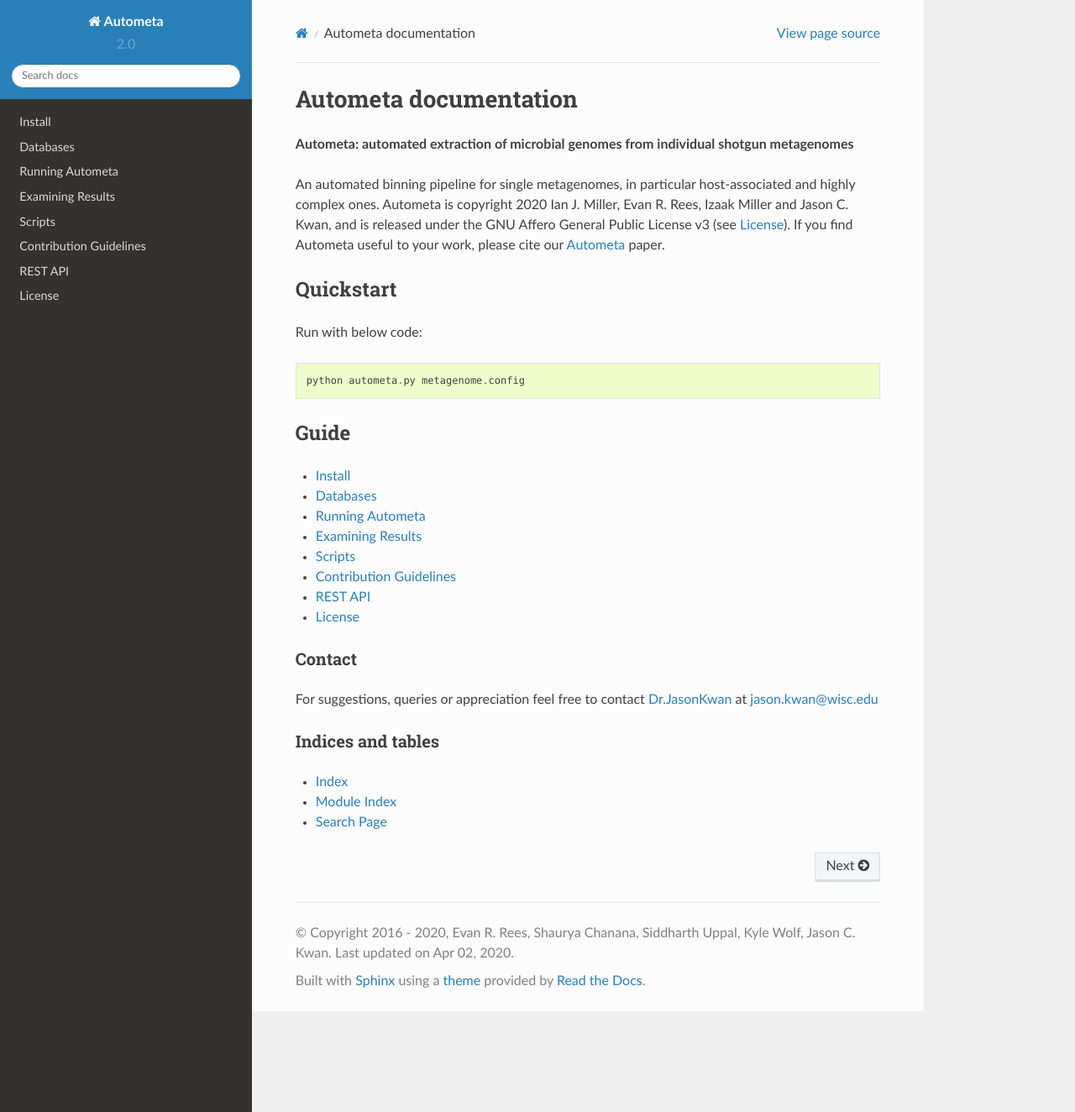
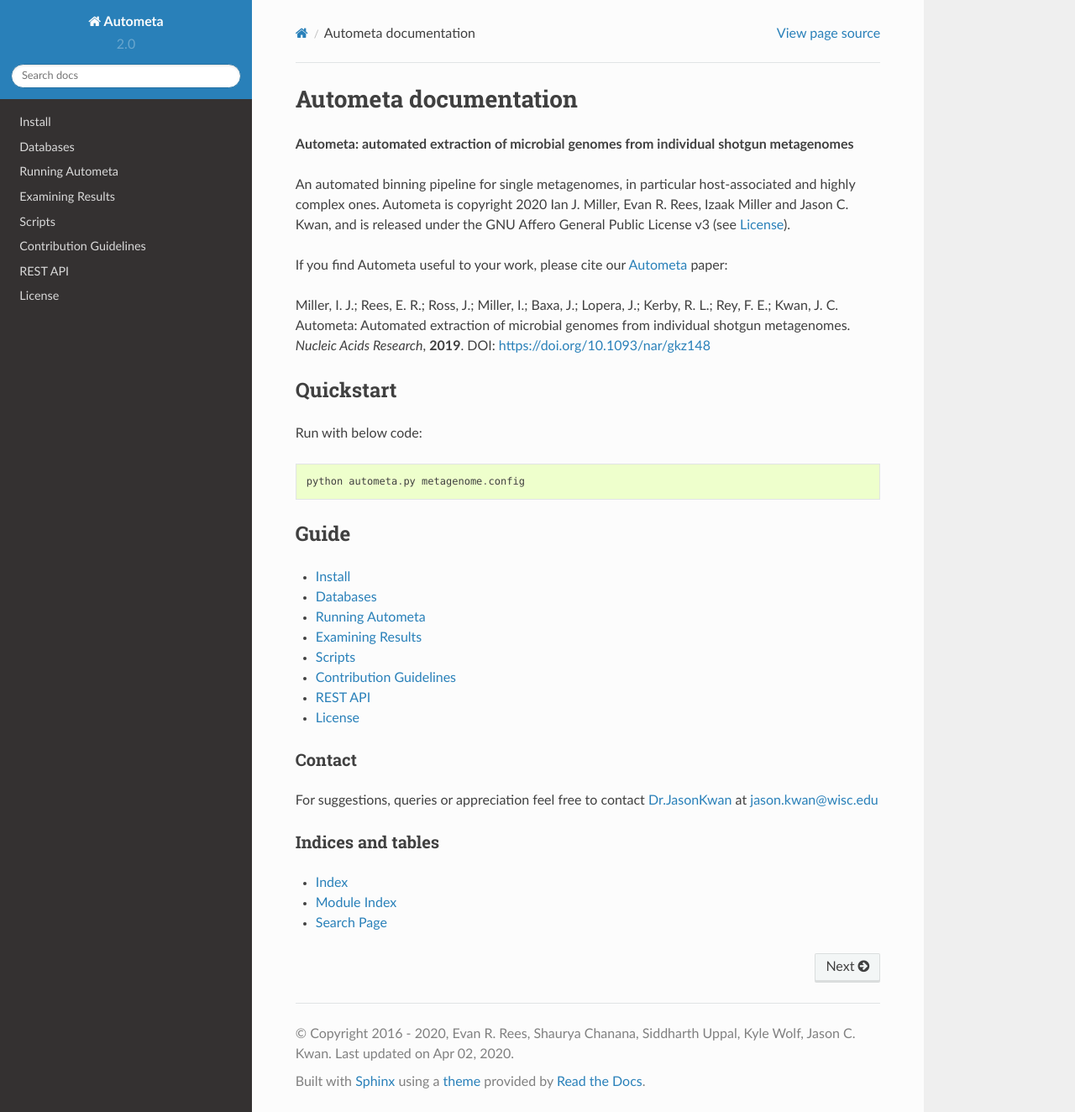
Before and after one commit to KwanLab/Autometa, a Sphinx documentation site: the page built from docs/source/index.rst, in a window 1280 px wide and 1324 px high. Shown: the whole window at 84% size. Built offline with Sphinx 7.4.7 and the Read the Docs theme 2.0.0, drawn with Linux system fonts in a browser that asks for light colours.

Commit message:
addressed Jason's comments for merge to dev

```diff
--- a/docs/source/index.rst
+++ b/docs/source/index.rst
@@ -8,8 +8,13 @@
 host-associated and highly complex ones. Autometa is copyright 2020
 Ian J. Miller, Evan R. Rees, Izaak Miller and Jason C. Kwan, and is
 released under the GNU Affero General Public License v3 (see :ref:`License`).
-If you find Autometa useful to your work, please cite our Autometa_ paper.
 
+If you find Autometa useful to your work, please cite our Autometa_ paper:
+
+Miller, I. J.; Rees, E. R.; Ross, J.; Miller, I.; Baxa, J.; Lopera, J.;
+Kerby, R. L.; Rey, F. E.; Kwan, J. C. Autometa: Automated extraction of microbial
+genomes from individual shotgun metagenomes. *Nucleic Acids Research*, **2019**.
+DOI: https://doi.org/10.1093/nar/gkz148
 
 Quickstart
 ==========
```
Also changed, not shown: 2 other files.
